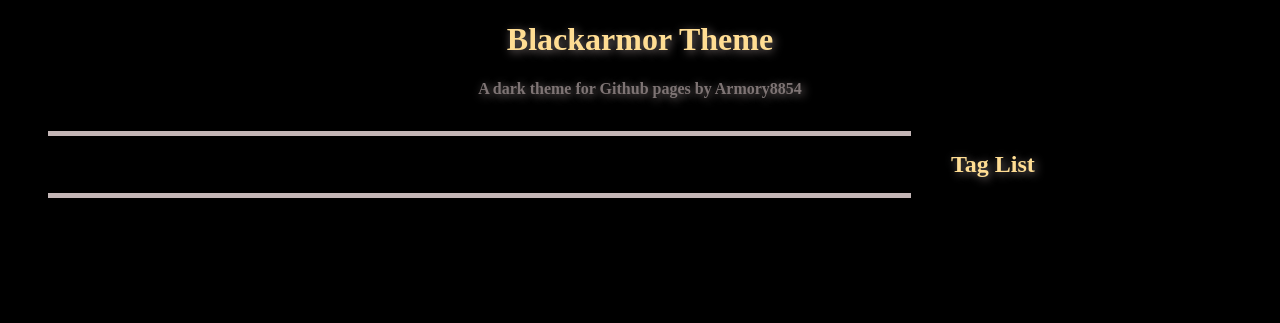
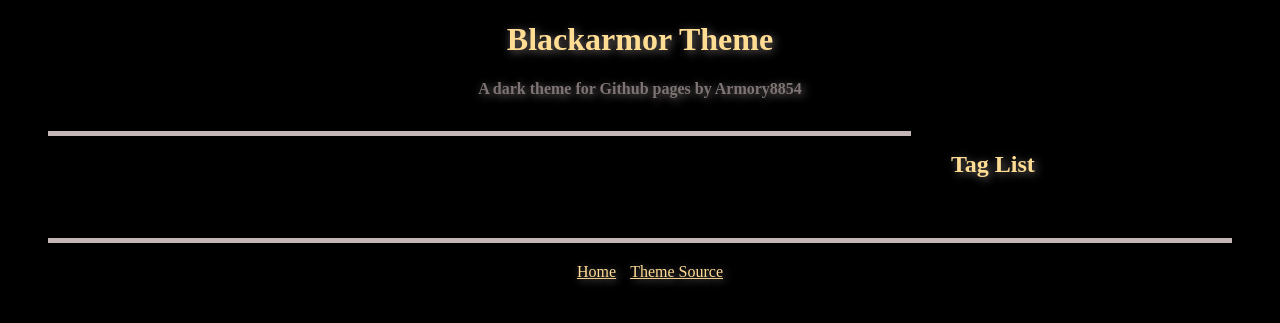
Before and after one commit to Armory8854/blackarmor-jekyll-theme, a Jekyll site: the page built from tags/Tag1.html, in a window 1280 px wide. Shown: the top 323 px of the page. Built offline with Jekyll 4.4.1, drawn with Linux system fonts in a browser that asks for light colours; some web fonts are replaced.

Commit message:
Cleaning up more

```diff
--- a/_layouts/default.html
+++ b/_layouts/default.html
@@ -21,5 +21,5 @@
       {% include tags.html %}
     </div>
   </div>
-  <body></body>
+  {% include footer.html %}
 </html>
--- a/assets/css/styles.css
+++ b/assets/css/styles.css
@@ -29,11 +29,11 @@ body {
 }
 
 #content {
+    width: 600px;
     margin: 20px;
     max-width: 100%;
     overflow-wrap: break-word;
     padding-right: 20px;
-    border-bottom: 5px solid #C4B6B6;
     border-top: 5px solid #C4B6B6;
 }
 
@@ -62,7 +62,30 @@ body {
     margin: 20px;
 }
 
+#footer-content {
+    margin: 20px;
+    padding-top: 20px;
+    max-width: 100%;
+    overflow-wrap: break-word;
+    padding-right: 20px;
+    border-top: 5px solid #C4B6B6;
+    text-align: center;
+}
+
+#footer-list, .footer-list-item {
+    display: inline;
+}
+
+.footer-list-item {
+    margin-left: 5px;
+    margin-right: 5px;
+
+}
 @media screen and (max-width: 768px) {
+    #content {
+	width: 75%;
+	margin: auto;
+    }
     .row {
 	flex-direction: column;
     }
```
Also changed, not shown: README.md.
